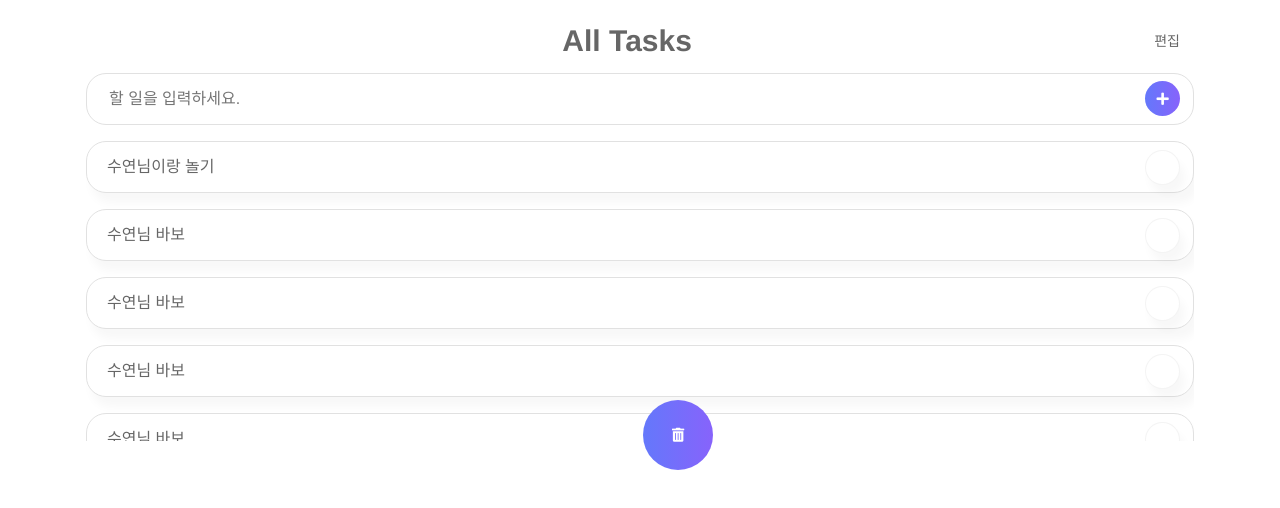
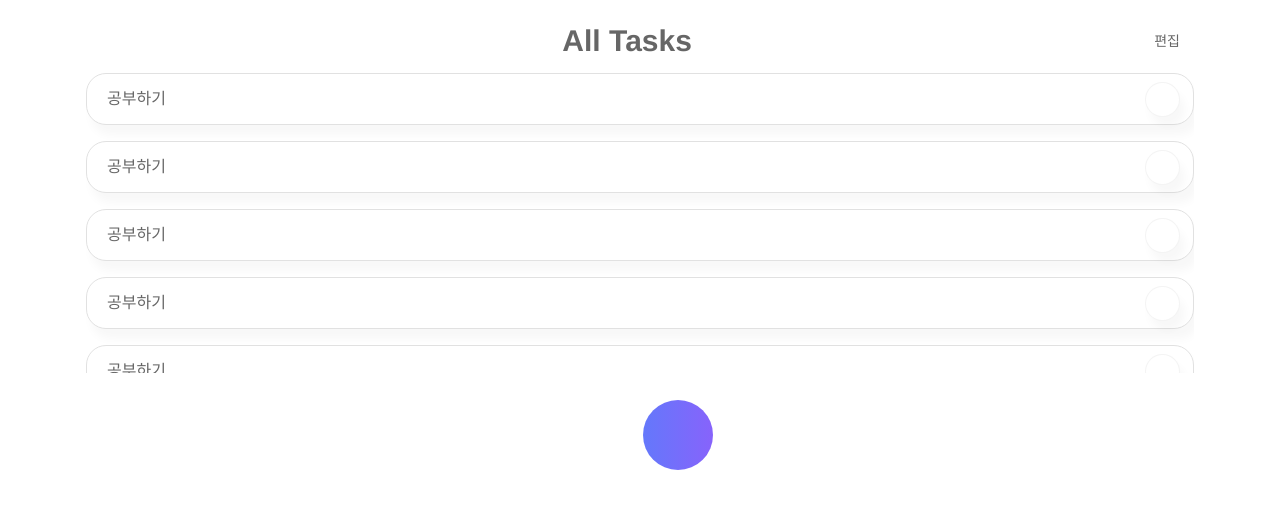
Before and after one commit to Sujin92/todo-vue, a Vue app: page / in a window 1280 px wide. Shown: the top 508 px of the page. Built offline with nearby package versions, Linux system fonts and the light colour scheme; a web font is replaced by a local one; what vuefire would draw is missing.

Commit message:
[U] 할일 입력 input 버튼으로 조절하기로 변경

```diff
--- a/src/App.vue
+++ b/src/App.vue
@@ -1,11 +1,11 @@
 <template lang="pug">
   div(id="app")
     TodoHeader
-    TodoInput(@addTodo="addTodo")
+    TodoInput(@addTodo="addTodo" v-if="showInput")
     div(class="list__wrapper")
       TodoList(:propsdata="todoItems" @removeTodo="removeTodo")
     div(class="footer__wrapper")
-      TodoFooter(@removeAll="clearAll")
+      TodoFooter(@click="clickHandler")
 </template>
 
 <script>
@@ -27,24 +27,23 @@ export default {
       items : db.ref('items')
     }
   },
-  data() {
-    return {
+  data: () => ({
     todoItems: [
-        { key: 1, value: "수연님이랑 놀기"},
-        { key: 2, value: "수연님 바보"},
-        { key: 3, value: "수연님 바보"},
-        { key: 4, value: "수연님 바보"},
-        { key: 5, value: "수연님 바보"},
-        { key: 6, value: "현종님 괴롭히기"},
-        { key: 7, value: "정민님 안마봉 훔쳐 도망가기"},
-        { key: 8, value: "나눈 바보다"}
+      { key: 1, value: "공부하기"},
+      { key: 1, value: "공부하기"},
+      { key: 1, value: "공부하기"},
+      { key: 1, value: "공부하기"},
+      { key: 1, value: "공부하기"},
+      { key: 1, value: "공부하기"},
+      { key: 1, value: "공부하기"},
+      { key: 1, value: "공부하기"}
     ],
     item: {
       type: '',
       value: ''
-      }
-    }
     },
+    showInput: false
+  }),
   // created() {
   //   if (this.items.length > 0) {
   //     this.todoItems = this.items
@@ -55,9 +54,9 @@ export default {
       this.$firebaseRefs.items.push(todoItem);
       this.todoItems.push(todoItem);
     },
-    clearAll() {
-      this.$firebaseRefs.items.remove();
-      this.todoItems = [];
+    clickHandler () {
+      console.log('aaa')
+      this.showInput = !this.showInput
     },
     removeTodo(index, key) {
       // this.$firebaseRefs.items.child(key).remove();
--- a/src/components/TodoFooter.vue
+++ b/src/components/TodoFooter.vue
@@ -1,17 +1,11 @@
 <template lang="pug">
     div(class="clear__all__wrapper")
-        span(class="clear__btn" @click="clearAll")
-            i(class="clearBtn fas fa-trash-alt" aria-hidden="true")
+        span(class="clear__btn" @click="$emit('click')")
 </template>
 
 <script>
 export default {
-    name: 'todo-footer',
-    methods: {
-        clearAll() {
-            this.$emit('removeAll');
-        }
-    }
+    name: 'todo-footer'
 }
 </script>
 
--- a/src/components/TodoHeader.vue
+++ b/src/components/TodoHeader.vue
@@ -23,7 +23,7 @@ export default {
     align-items: center
     justify-content: space-between
     margin-top: 24px
-    padding: 0 30px
+    padding: 0 30px 16px 30px
     .title
         color: rgba(#000, 0.6)
         font-size: 3rem
--- a/src/components/TodoInput.vue
+++ b/src/components/TodoInput.vue
@@ -37,7 +37,7 @@ export default {
 <style lang="sass" scoped>
     .input__box__wrapper
         position: relative
-        padding: 16px
+        padding: 0 16px 16px 16px
         .input__box
             width: 100%
             font-size: 1.6rem
@@ -57,7 +57,7 @@ export default {
             width: 35px
             height: 35px
             position: absolute
-            top: 24px
+            top: 8px
             bottom: 14px
             right: 30px
             background: linear-gradient(to right, #6478FB, #8763FB)
```
Also changed, not shown: src/charts/line-chart.js (added, +9 -0 lines), 1 other file (tests, documents, lock files or other folders). Lines whose indentation alone changed are shown as unchanged.
